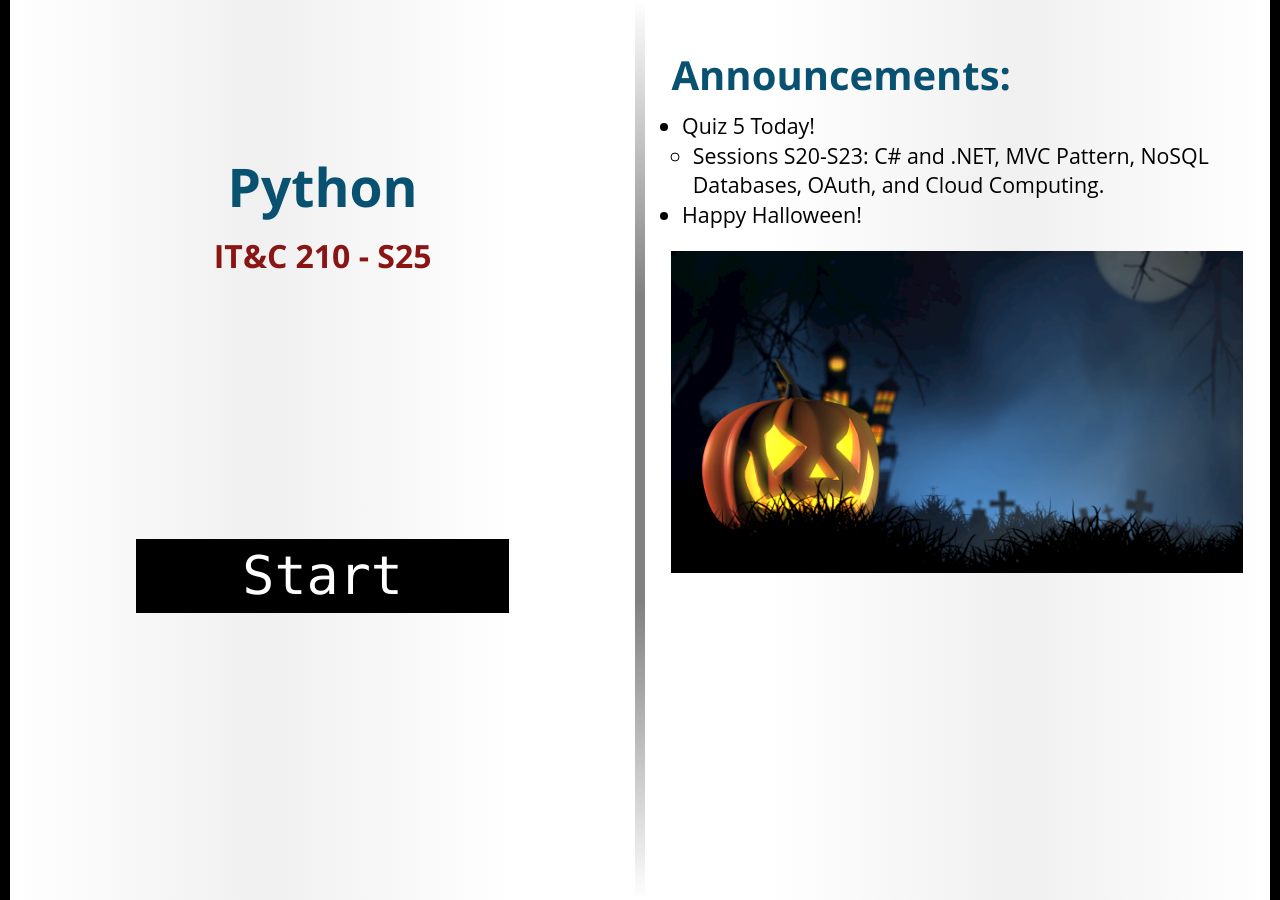
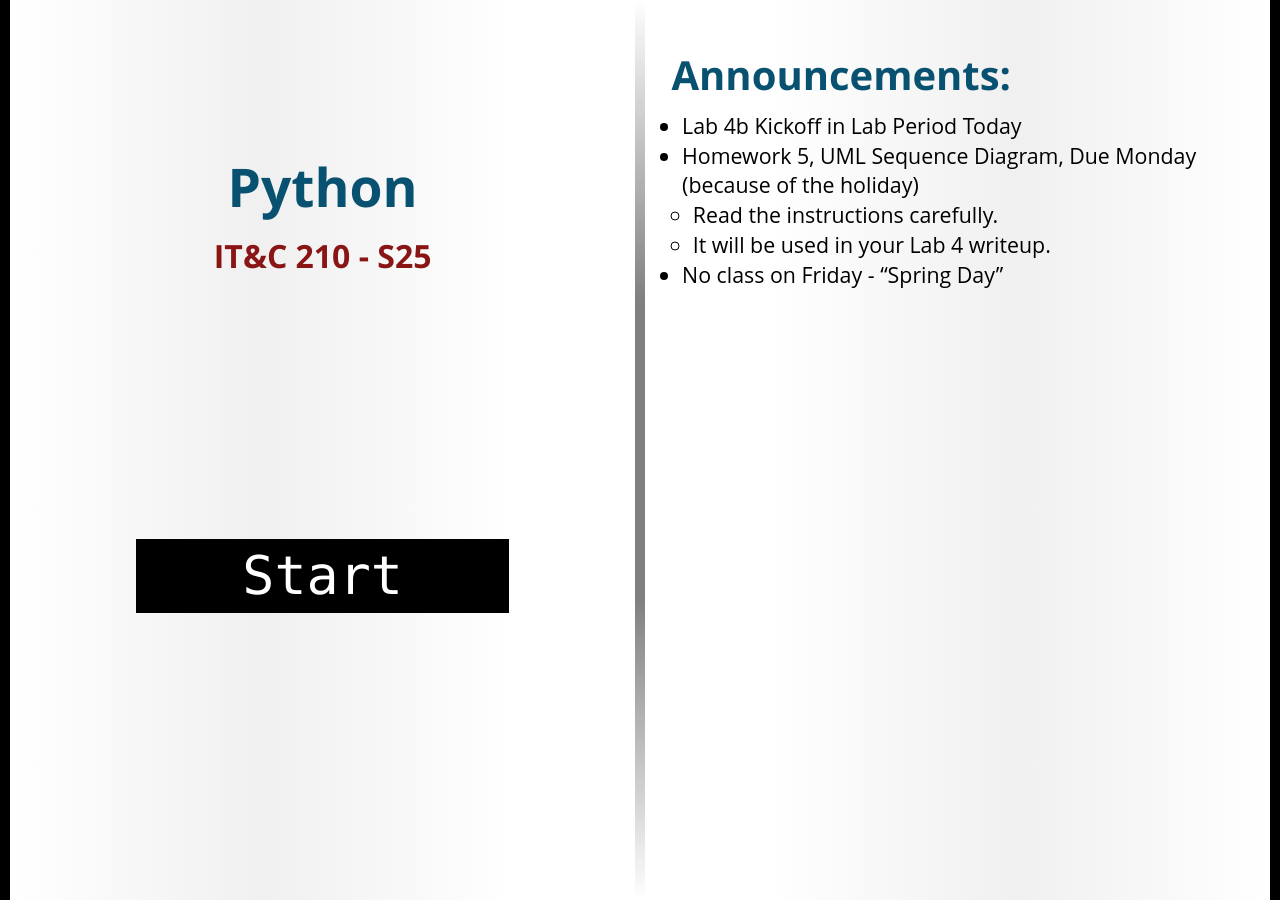
Before and after one commit to BYU-ITC-210/BYU-ITC-210.github.io, a Jekyll site: the page built from _welcome/S25.md, in a window 1280 px wide. Built offline with Jekyll 4.4.1, drawn with Linux system fonts in a browser that asks for light colours; some web fonts are replaced.

Commit message:
Welcomes

```diff
--- a/_welcome/S25.md
+++ b/_welcome/S25.md
@@ -1,11 +1,10 @@
 ---
 title: Python
 session: S25
-quiz: altair
 ---
 
-* Quiz 5 Today!
-    * Sessions S20-S23: C# and .NET, MVC Pattern, NoSQL Databases, OAuth, and Cloud Computing.
-* Happy Halloween!
-
-![Halloween](/images/halloween-pixabay.png)
+* Lab 4b Kickoff in Lab Period Today
+* Homework 5, UML Sequence Diagram, Due Monday (because of the holiday)
+    * Read the instructions carefully.
+    * It will be used in your Lab 4 writeup.
+* No class on Friday - "Spring Day"
```
Also changed, not shown: _welcome/S23.md (+1 -2 lines), _welcome/S24.md (+5 -3 lines).
